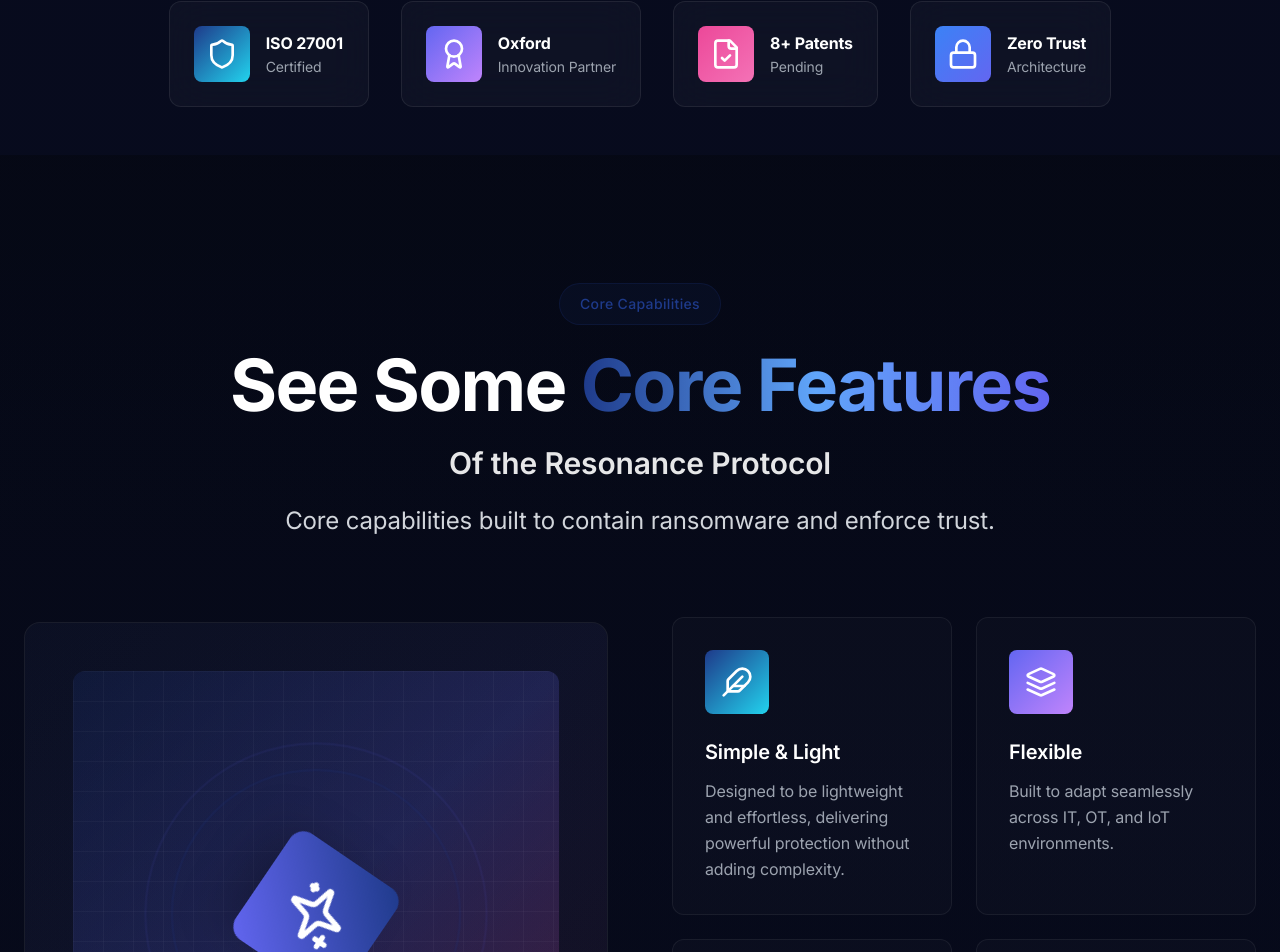
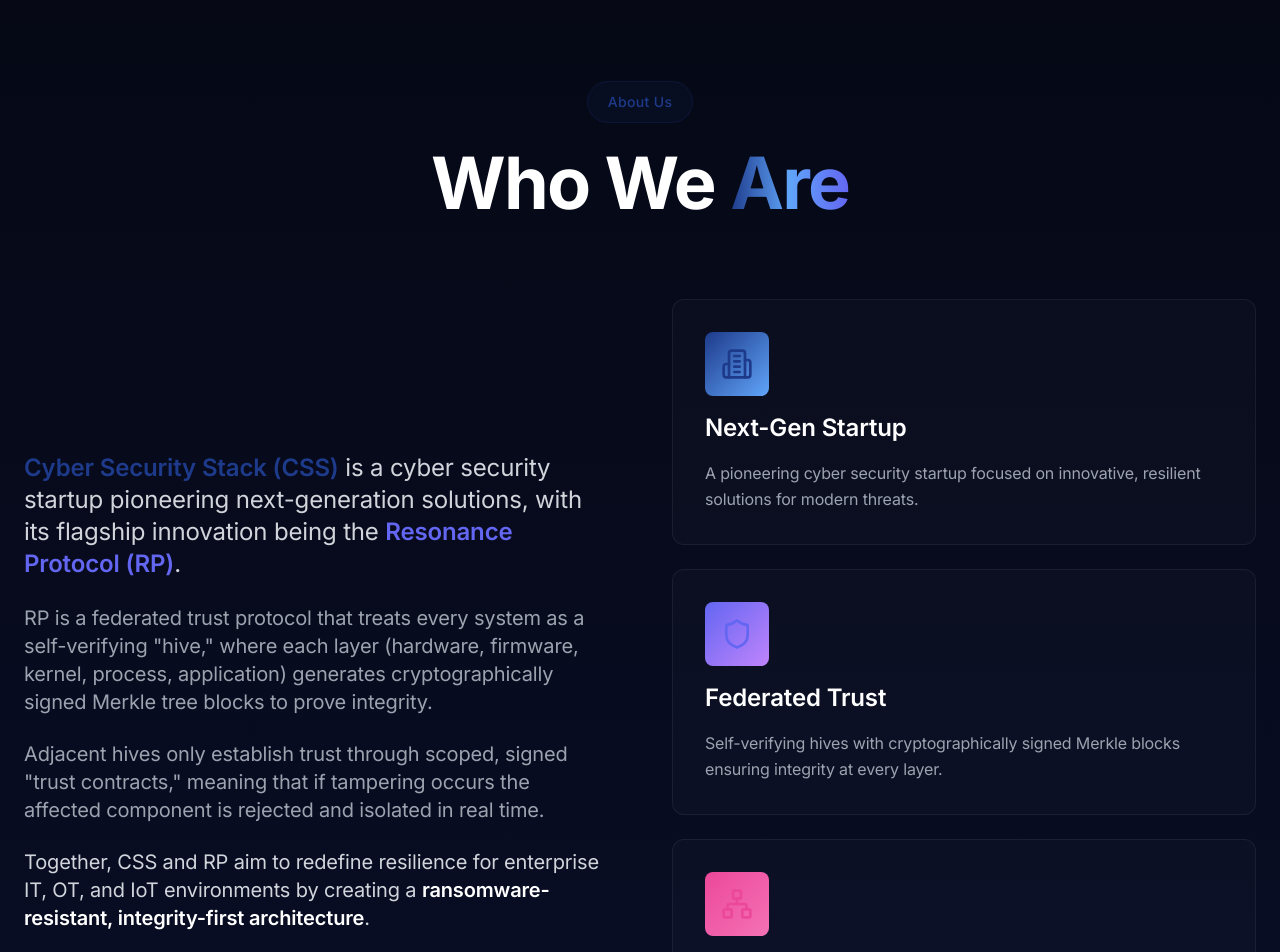
Before and after one commit to DevanshM1211/Cybersecurity-Stack-Website, a Next.js app: page / in a window 1280 px wide. Shown: the part 1080-2032 px from the top of the page. Built offline with nearby package versions, Linux system fonts and the light colour scheme.

Commit message:
Add About section with company overview and key differentiators

```diff
--- a/app/page.tsx
+++ b/app/page.tsx
@@ -1,5 +1,6 @@
 import Navbar from "@/components/Navbar";
 import Hero from "@/components/Hero";
+import About from "@/components/About";
 import CoreFeatures from "@/components/CoreFeatures";
 import ResonanceProtocol from "@/components/ResonanceProtocol";
 import MBDR from "@/components/MBDR";
@@ -19,6 +20,7 @@ export default function Home() {
     <main id="main-content" className="min-h-screen">
       <Navbar />
       <Hero />
+      <About />
       <TrustSignals />
       <CoreFeatures />
       <ResonanceProtocol />
--- /dev/null
+++ b/components/About.tsx
@@ -0,0 +1,161 @@
+"use client";
+
+import { motion } from "framer-motion";
+import { useInView } from "framer-motion";
+import { useRef } from "react";
+import { Building2, Shield, Network } from "lucide-react";
+
+const About = () => {
+  const ref = useRef(null);
+  const isInView = useInView(ref, { once: true, amount: 0.3 });
+
+  return (
+    <section
+      id="about"
+      ref={ref}
+      className="py-32 relative overflow-hidden bg-gradient-to-b from-cyber-darker to-cyber-dark"
+    >
+      <div className="container mx-auto px-6 relative z-10 max-w-7xl">
+        {/* Section Header */}
+        <motion.div
+          initial={{ opacity: 0, y: 50 }}
+          animate={isInView ? { opacity: 1, y: 0 } : {}}
+          transition={{ duration: 0.6 }}
+          className="text-center mb-20"
+        >
+          <motion.span
+            initial={{ opacity: 0, y: 20 }}
+            animate={isInView ? { opacity: 1, y: 0 } : {}}
+            transition={{ delay: 0.2 }}
+            className="inline-block px-5 py-2.5 bg-cyber-blue/10 border border-cyber-blue/20 rounded-full text-cyber-blue text-sm font-medium tracking-wide mb-6"
+          >
+            About Us
+          </motion.span>
+
+          <motion.h2
+            initial={{ opacity: 0, y: 20 }}
+            animate={isInView ? { opacity: 1, y: 0 } : {}}
+            transition={{ delay: 0.3 }}
+            className="text-5xl md:text-6xl lg:text-7xl font-bold mb-6 leading-tight tracking-tight"
+          >
+            Who We{" "}
+            <span className="text-transparent bg-clip-text bg-gradient-to-r from-cyber-blue via-blue-400 to-cyber-purple">
+              Are
+            </span>
+          </motion.h2>
+        </motion.div>
+
+        <div className="grid lg:grid-cols-2 gap-16 items-center">
+          {/* Left: Main Content */}
+          <motion.div
+            initial={{ opacity: 0, x: -50 }}
+            animate={isInView ? { opacity: 1, x: 0 } : {}}
+            transition={{ duration: 0.6, delay: 0.4 }}
+            className="space-y-6"
+          >
+            <p className="text-xl md:text-2xl text-gray-300 leading-relaxed">
+              <strong className="text-cyber-blue font-semibold">
+                Cyber Security Stack (CSS)
+              </strong>{" "}
+              is a cyber security startup pioneering next-generation solutions,
+              with its flagship innovation being the{" "}
+              <strong className="text-cyber-purple font-semibold">
+                Resonance Protocol (RP)
+              </strong>
+              .
+            </p>
+
+            <p className="text-lg md:text-xl text-gray-400 leading-relaxed">
+              RP is a federated trust protocol that treats every system as a
+              self-verifying "hive," where each layer (hardware, firmware,
+              kernel, process, application) generates cryptographically signed
+              Merkle tree blocks to prove integrity.
+            </p>
+
+            <p className="text-lg md:text-xl text-gray-400 leading-relaxed">
+              Adjacent hives only establish trust through scoped, signed "trust
+              contracts," meaning that if tampering occurs the affected
+              component is rejected and isolated in real time.
+            </p>
+
+            <p className="text-lg md:text-xl text-gray-300 leading-relaxed">
+              Together, CSS and RP aim to redefine resilience for enterprise IT,
+              OT, and IoT environments by creating a{" "}
+              <strong className="text-white font-semibold">
+                ransomware-resistant, integrity-first architecture
+              </strong>
+              .
+            </p>
+          </motion.div>
+
+          {/* Right: Key Points */}
+          <motion.div
+            initial={{ opacity: 0, x: 50 }}
+            animate={isInView ? { opacity: 1, x: 0 } : {}}
+            transition={{ duration: 0.6, delay: 0.6 }}
+            className="space-y-6"
+          >
+            {/* Card 1 */}
+            <motion.div
+              initial={{ opacity: 0, y: 30 }}
+              animate={isInView ? { opacity: 1, y: 0 } : {}}
+              transition={{ delay: 0.7 }}
+              className="minimal-card rounded-xl p-8 space-y-4"
+            >
+              <div className="inline-flex p-4 rounded-lg bg-gradient-to-br from-cyber-blue to-blue-400 bg-opacity-10">
+                <Building2 className="w-8 h-8 text-cyber-blue" />
+              </div>
+              <h3 className="text-2xl font-semibold text-white">
+                Next-Gen Startup
+              </h3>
+              <p className="text-gray-400 leading-relaxed">
+                A pioneering cyber security startup focused on innovative,
+                resilient solutions for modern threats.
+              </p>
+            </motion.div>
+
+            {/* Card 2 */}
+            <motion.div
+              initial={{ opacity: 0, y: 30 }}
+              animate={isInView ? { opacity: 1, y: 0 } : {}}
+              transition={{ delay: 0.8 }}
+              className="minimal-card rounded-xl p-8 space-y-4"
+            >
+              <div className="inline-flex p-4 rounded-lg bg-gradient-to-br from-cyber-purple to-purple-400 bg-opacity-10">
+                <Shield className="w-8 h-8 text-cyber-purple" />
+              </div>
+              <h3 className="text-2xl font-semibold text-white">
+                Federated Trust
+              </h3>
+              <p className="text-gray-400 leading-relaxed">
+                Self-verifying hives with cryptographically signed Merkle blocks
+                ensuring integrity at every layer.
+              </p>
+            </motion.div>
+
+            {/* Card 3 */}
+            <motion.div
+              initial={{ opacity: 0, y: 30 }}
+              animate={isInView ? { opacity: 1, y: 0 } : {}}
+              transition={{ delay: 0.9 }}
+              className="minimal-card rounded-xl p-8 space-y-4"
+            >
+              <div className="inline-flex p-4 rounded-lg bg-gradient-to-br from-cyber-pink to-pink-400 bg-opacity-10">
+                <Network className="w-8 h-8 text-cyber-pink" />
+              </div>
+              <h3 className="text-2xl font-semibold text-white">
+                Real-Time Isolation
+              </h3>
+              <p className="text-gray-400 leading-relaxed">
+                Tampered components are instantly rejected and isolated through
+                scoped trust contracts.
+              </p>
+            </motion.div>
+          </motion.div>
+        </div>
+      </div>
+    </section>
+  );
+};
+
+export default About;
--- a/components/Navbar.tsx
+++ b/components/Navbar.tsx
@@ -19,6 +19,7 @@ const Navbar = () => {
   }, []);
 
   const navLinks = [
+    { name: "About", href: "#about" },
     { name: "Protocol", href: "#resonance" },
     { name: "MBDR", href: "#mbdr" },
     { name: "Solution", href: "#solution" },
```
